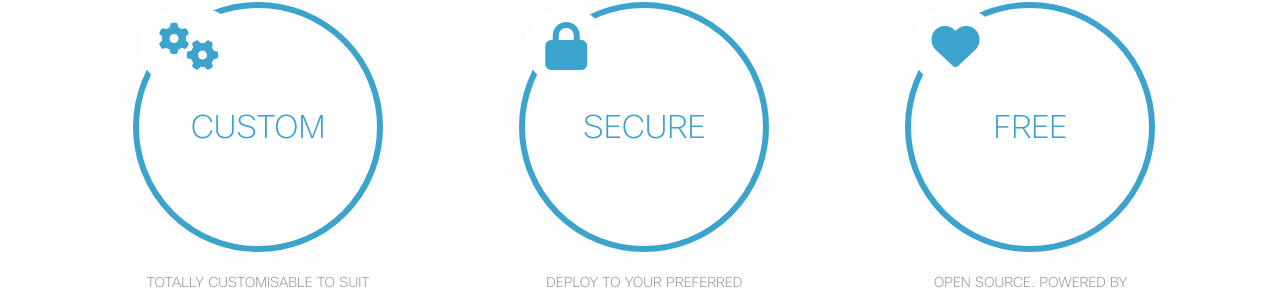
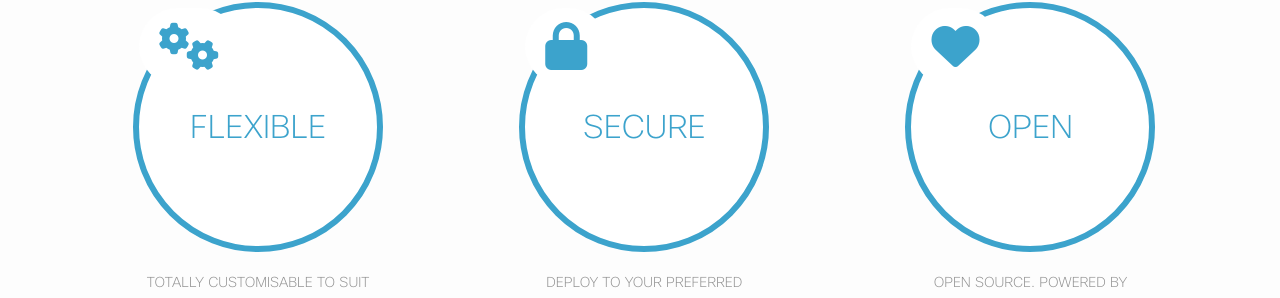
Before and after one commit to CiscoWebexTeamsAmbassadors/StarterKits, a Jekyll site: the page built from index.md, in a window 1280 px wide and 900 px high. Shown: the part 341-639 px from the top of the window. Built offline with Jekyll 4.4.1, drawn with Linux system fonts in a browser that asks for light colours; nearby versions of some CDN libraries; comment, search, counter and statistics services are not loaded.

Commit message:
Update index.md

```diff
--- a/index.md
+++ b/index.md
@@ -12,7 +12,7 @@ group: "navigation"
   <div class="feature-item">
     <span class="feature-item__icon fa fa-gears"></span>
     <div class="feature-item__body">
-      <span class="feature-item__title">Custom</span>
+      <span class="feature-item__title">Flexible</span>
       <span class="feature-item__description">
         Totally customisable to suit your requirements
       </span>
@@ -32,7 +32,7 @@ group: "navigation"
   <div class="feature-item">
     <span class="feature-item__icon fa fa-heart"></span>
     <div class="feature-item__body">
-      <span class="feature-item__title">Free</span>
+      <span class="feature-item__title">Open</span>
       <span class="feature-item__description">
         Open Source. Powered by community contributions
       </span>
```
